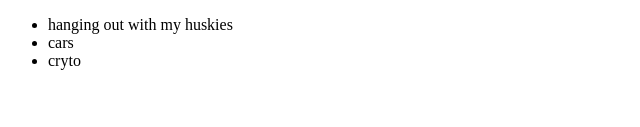
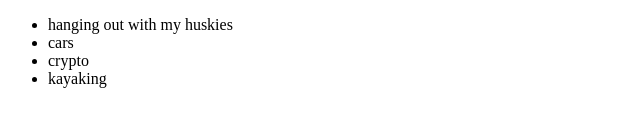
Before and after one commit to nwelter1/Operators-73-Collab, a plain HTML site: page index.html in a window 1280 px wide. Shown: the part 279-406 px from the top of the page, 0-640 px from the left. Drawn offline with Linux system fonts and the light colour scheme.

Commit message:
luis's eedit

```diff
--- a/index.html
+++ b/index.html
@@ -22,7 +22,8 @@
     <ul>
         <li>hanging out with my huskies</li>
         <li>cars</li>
-        <li>cryto</li>
+        <li>crypto</li>
+        <li>kayaking</li>
     </ul>
 
 
```
